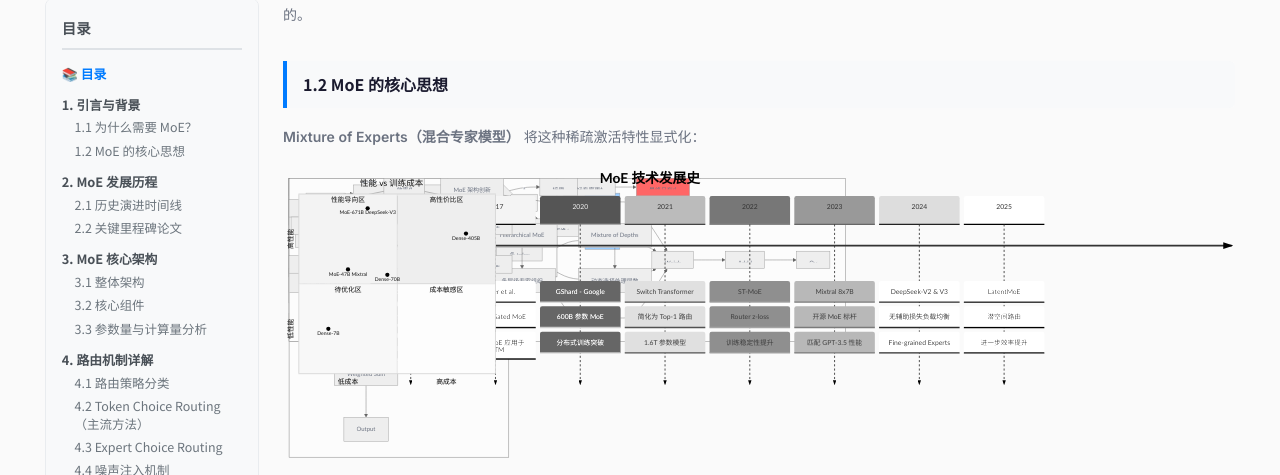
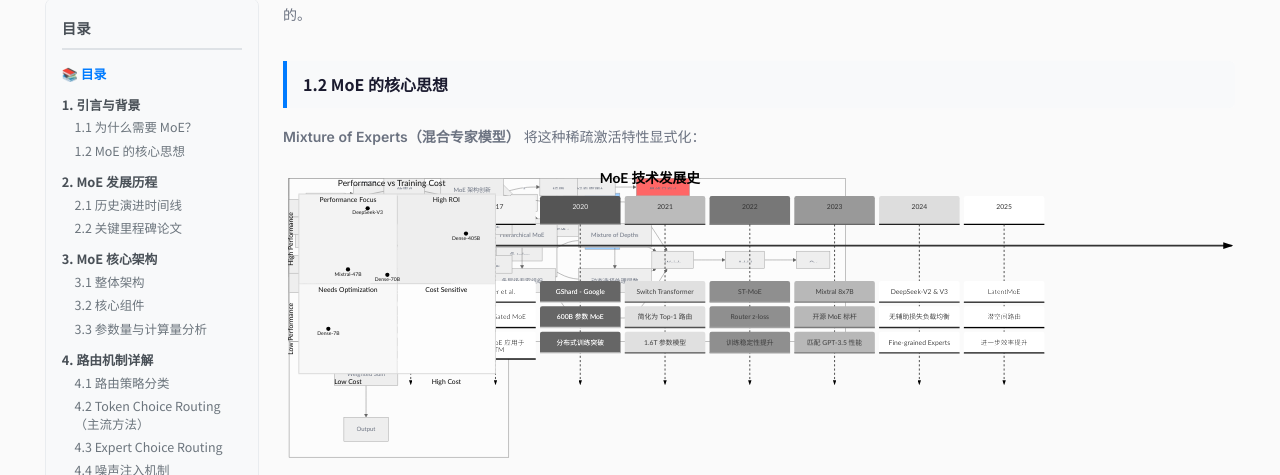
Before and after one commit to chengenbao/chengenbao.github.io, a Jekyll site: the page built from notes/moe-survey.md, in a window 1280 px wide and 900 px high, scrolled down 1265 px. Shown: the part 82-557 px from the top of the window. Built offline with Jekyll 4.4.1, drawn with Linux system fonts in a browser that asks for light colours; nearby versions of some CDN libraries; some of the changed text lies outside the part shown.

Commit message:
Fix quadrantChart syntax error: remove Chinese labels causing Mermaid parse error

````diff
--- a/notes/moe-survey.md
+++ b/notes/moe-survey.md
@@ -611,19 +611,21 @@ flowchart LR
 
 ```mermaid
 quadrantChart
-    title 性能 vs 训练成本
-    x-axis 低成本 --> 高成本
-    y-axis 低性能 --> 高性能
-    quadrant-1 高性价比区
-    quadrant-2 性能导向区
-    quadrant-3 待优化区
-    quadrant-4 成本敏感区
+    title Performance vs Training Cost
+    x-axis Low Cost --> High Cost
+    y-axis Low Performance --> High Performance
+    quadrant-1 High ROI
+    quadrant-2 Performance Focus
+    quadrant-3 Needs Optimization
+    quadrant-4 Cost Sensitive
     Dense-7B: [0.15, 0.25]
     Dense-70B: [0.45, 0.55]
-    MoE-47B Mixtral: [0.25, 0.58]
+    Mixtral-47B: [0.25, 0.58]
     Dense-405B: [0.85, 0.78]
-    MoE-671B DeepSeek-V3: [0.35, 0.92]
+    DeepSeek-V3: [0.35, 0.92]
 ```
+
+> **图表说明**：横轴为训练成本（低→高），纵轴为性能（低→高）。MoE 模型（Mixtral、DeepSeek-V3）位于左上角高性价比区域。
 
 **结论**：MoE 在性能/成本比上具有显著优势。
 
````
